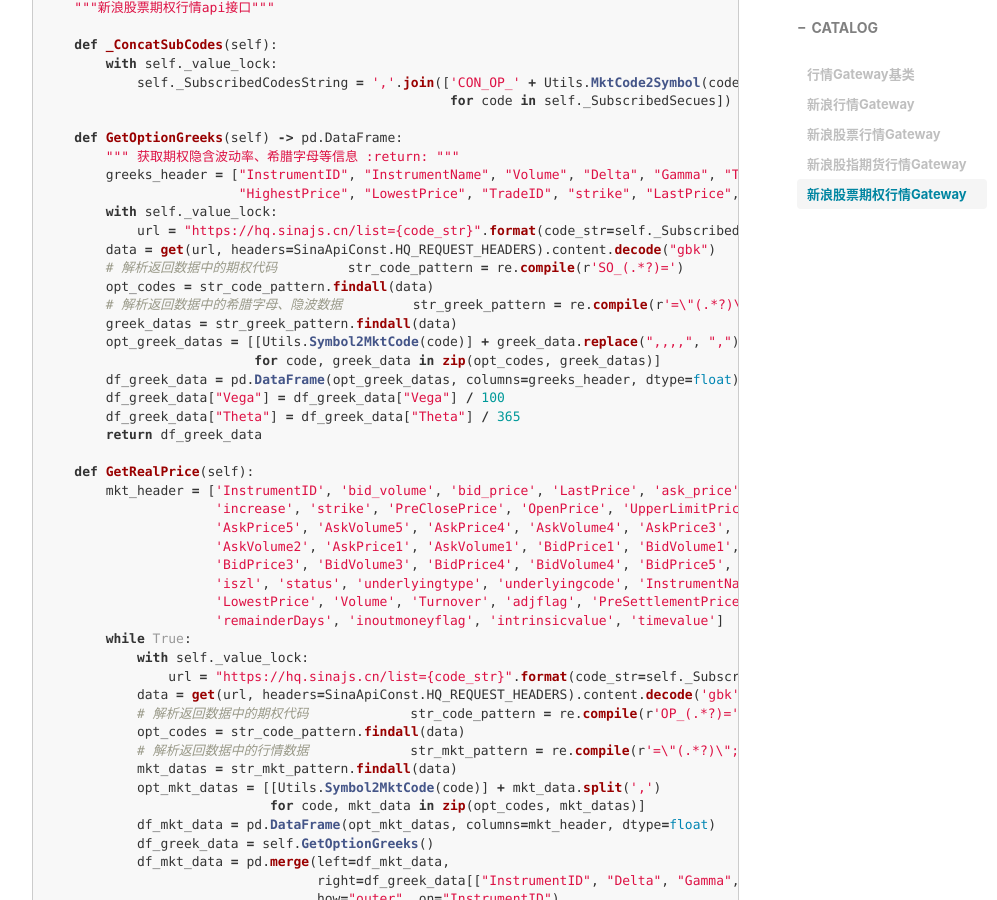
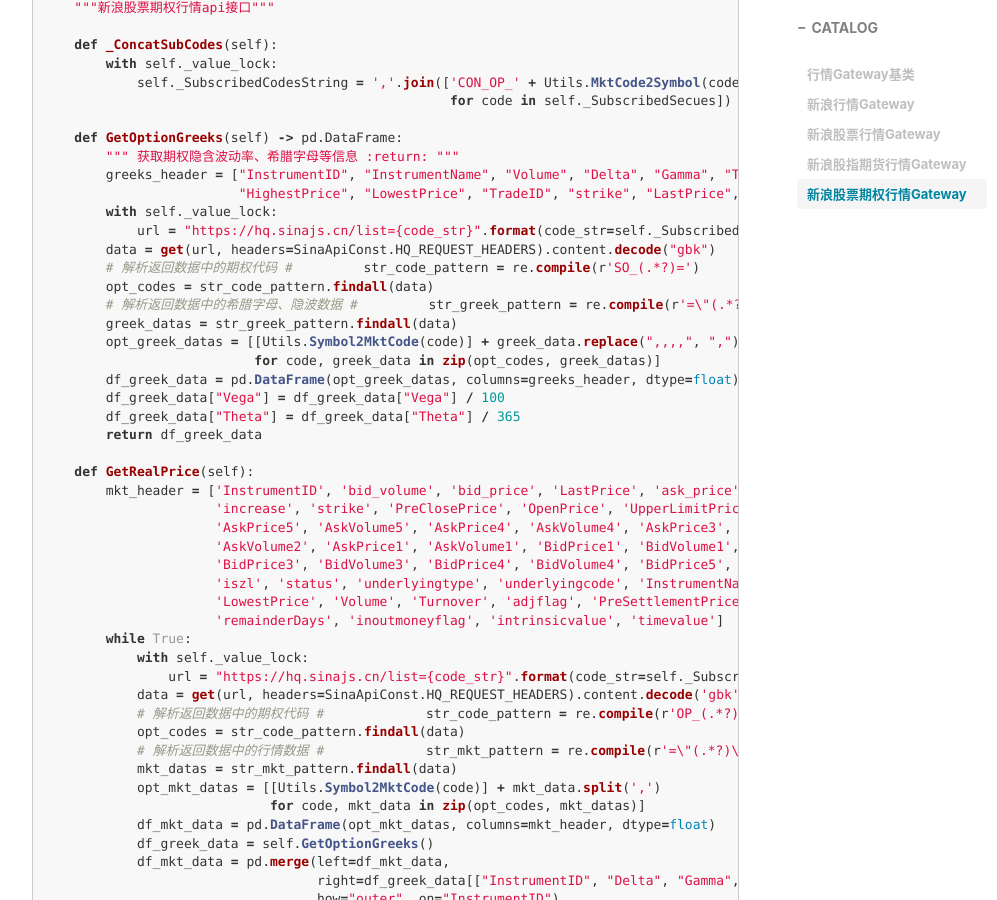
Before and after one commit to yujun1214/yujun1214.github.io, a Jekyll site: the page built from _posts/2022-05-08-基于python的期权交易系统-行情Gateway.md, in a window 1280 px wide and 900 px high, scrolled down 7135 px. Shown: the whole window, without its empty margins (233-1230 px from the left). Built offline with Jekyll 4.4.1, drawn with Linux system fonts in a browser that asks for light colours; nearby versions of some CDN libraries; comment, search, counter and statistics services are not loaded; some of the changed text lies outside the part shown.

Commit message:
修复代码块注释不换行问题

```diff
--- a/_posts/2022-05-08-基于python的期权交易系统-行情Gateway.md
+++ b/_posts/2022-05-08-基于python的期权交易系统-行情Gateway.md
@@ -1,7 +1,7 @@
 ---
 layout:     post
-title:      基于python的期权交易系统-行情GateWay
-subtitle:   借鉴CTP接口的行情GateWay设计
+title:      基于python的期权交易系统-行情Gateway
+subtitle:   借鉴CTP接口的行情Gateway设计
 date:       2022-05-08
 author:     YuJun
 header-img: img/post-bg-options-insights.webp
@@ -27,13 +27,13 @@ class CHessMdApi(QObject):
     """行情api接口基类"""
     def __init__(self):
         super().__init__()
-        self._spi: CHessMdSpi = None    # 行情spi类
-        self._SubscribedSecues = []     # 已订阅的合约代码列表
-        self._brokerid: str = ''        # 经纪公司代码
-        self._userid: str = ''          # 用户代码
+        self._spi: CHessMdSpi = None    # 行情spi类 #
+        self._SubscribedSecues = []     # 已订阅的合约代码列表 #
+        self._brokerid: str = ''        # 经纪公司代码 #
+        self._userid: str = ''          # 用户代码 #
 
     def Init(self):
-        """
+        """\
         初始化运行环境，只有调用后接口才开始工作
         """
         pass
@@ -90,7 +90,7 @@ from PySide2.QtCore import Signal
 class CHessMdSpi(QObject):
     """行情spi回调接口基类"""
 
-    # 定义信号
+    # 定义信号 #
     sigOnRspUserLogin = Signal(CHessRspUserLoginField, CHessRspInfoField, int, bool)
     sigOnRtnDepthMarketDatas = Signal(pd.DataFrame)
     sigOnRtnMarketData = Signal()
@@ -100,7 +100,7 @@ class CHessMdSpi(QObject):
         初始化spi接口
         """
         super().__init__()
-        self._isLogin = False   # 是否登录成功
+        self._isLogin = False   # 是否登录成功 #
 
     def HessOnRspUserLogin(self, rspUserLoginInfo: CHessRspUserLoginField, rspInfo: CHessRspInfoField, nRequestID: int,
                            bIsLast: bool):
@@ -147,8 +147,8 @@ class CSinaMDApi(CHessMdApi):
 
     def __init__(self):
         super().__init__()
-        self._SubscribedCodesString = ''  # 已订阅合约代码的连接字符串
-        self._value_lock = threading.Lock()  # 互斥锁
+        self._SubscribedCodesString = ''  # 已订阅合约代码的连接字符串 #
+        self._value_lock = threading.Lock()  # 互斥锁 #
         self.timer = QTimer(self)
 
     @classmethod
@@ -298,10 +298,10 @@ class CSinaStockMdApi(CSinaMDApi):
             with self._value_lock:
                 url = "https://hq.sinajs.cn/list={code_str}".format(code_str=self._SubscribedCodesString)
             data = get(url, headers=SinaApiConst.HQ_REQUEST_HEADERS).content.decode('gbk')
-            # 解析返回数据中的股票代码
+            # 解析返回数据中的股票代码 #
             str_code_pattern = re.compile(r'hq_str_(.*?)=')
             stock_codes = str_code_pattern.findall(data)
-            # 解析返回数据中的行情数据
+            # 解析返回数据中的行情数据 #
             str_mkt_pattern = re.compile(r'=\"(.*?)\";')
             mkt_datas = str_mkt_pattern.findall(data)
             stock_mkt_datas = [[Utils.Symbol2MktCode(code)] + mkt_data.rstrip(',').split(',') for code,
@@ -352,10 +352,10 @@ class CSinaIdxFutureMdApi(CSinaMDApi):
             with self._value_lock:
                 url = "https://hq.sinajs.cn/list={code_str}".format(code_str=self._SubscribedCodesString)
             data = get(url, headers=SinaApiConst.HQ_REQUEST_HEADERS).content.decode("gbk")
-            # 解析返回数据中的期指代码
+            # 解析返回数据中的期指代码 #
             str_code_pattern = re.compile(r"CFF_RE_(.*?)=")
             idxFt_codes = str_code_pattern.findall(data)
-            # 解析返回数据中的行情数据
+            # 解析返回数据中的行情数据 #
             str_mkt_pattern = re.compile(r'=\"(.*?)\";')
             mkt_datas = str_mkt_pattern.findall(data)
             idxFt_mkt_datas = [[Utils.Symbol2MktCode(code)] + mkt_data.split(',')
@@ -422,10 +422,10 @@ class CSinaStockOptionMdApi(CSinaMDApi):
         with self._value_lock:
             url = "https://hq.sinajs.cn/list={code_str}".format(code_str=self._SubscribedCodesString.replace("OP", "SO"))
         data = get(url, headers=SinaApiConst.HQ_REQUEST_HEADERS).content.decode("gbk")
-        # 解析返回数据中的期权代码
+        # 解析返回数据中的期权代码 #
         str_code_pattern = re.compile(r'SO_(.*?)=')
         opt_codes = str_code_pattern.findall(data)
-        # 解析返回数据中的希腊字母、隐波数据
+        # 解析返回数据中的希腊字母、隐波数据 #
         str_greek_pattern = re.compile(r'=\"(.*?)\";')
         greek_datas = str_greek_pattern.findall(data)
         opt_greek_datas = [[Utils.Symbol2MktCode(code)] + greek_data.replace(",,,,", ",").split(",")[: -1]
@@ -448,10 +448,10 @@ class CSinaStockOptionMdApi(CSinaMDApi):
             with self._value_lock:
                 url = "https://hq.sinajs.cn/list={code_str}".format(code_str=self._SubscribedCodesString)
             data = get(url, headers=SinaApiConst.HQ_REQUEST_HEADERS).content.decode('gbk')
-            # 解析返回数据中的期权代码
+            # 解析返回数据中的期权代码 #
             str_code_pattern = re.compile(r'OP_(.*?)=')
             opt_codes = str_code_pattern.findall(data)
-            # 解析返回数据中的行情数据
+            # 解析返回数据中的行情数据 #
             str_mkt_pattern = re.compile(r'=\"(.*?)\";')
             mkt_datas = str_mkt_pattern.findall(data)
             opt_mkt_datas = [[Utils.Symbol2MktCode(code)] + mkt_data.split(',')
--- a/about.html
+++ b/about.html
@@ -1,7 +1,7 @@
 ---
 layout: page
 title: "About"
-description: "Hey, this is BY."
+description: "Hey, this is YuJun."
 header-img: "img/post-bg-rwd.jpg"
 ---
 
```
Also changed, not shown: README.md.
